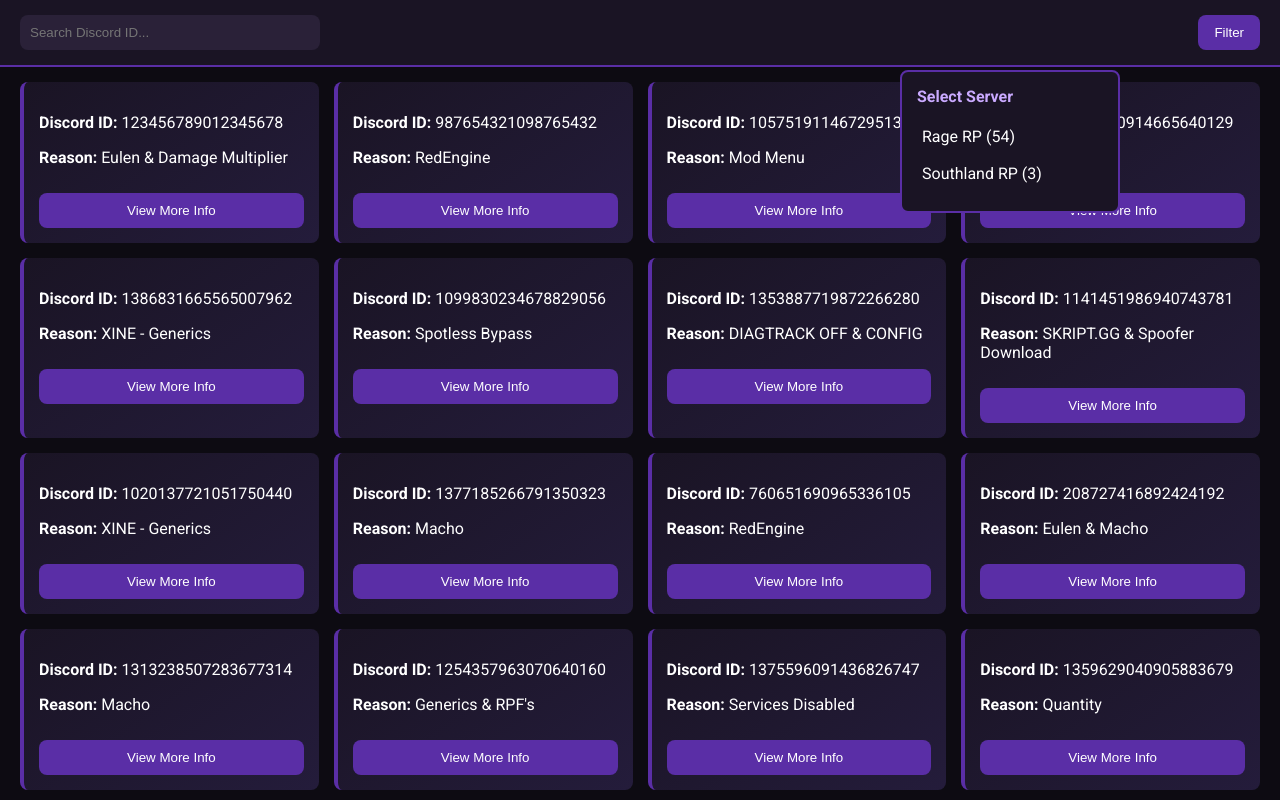
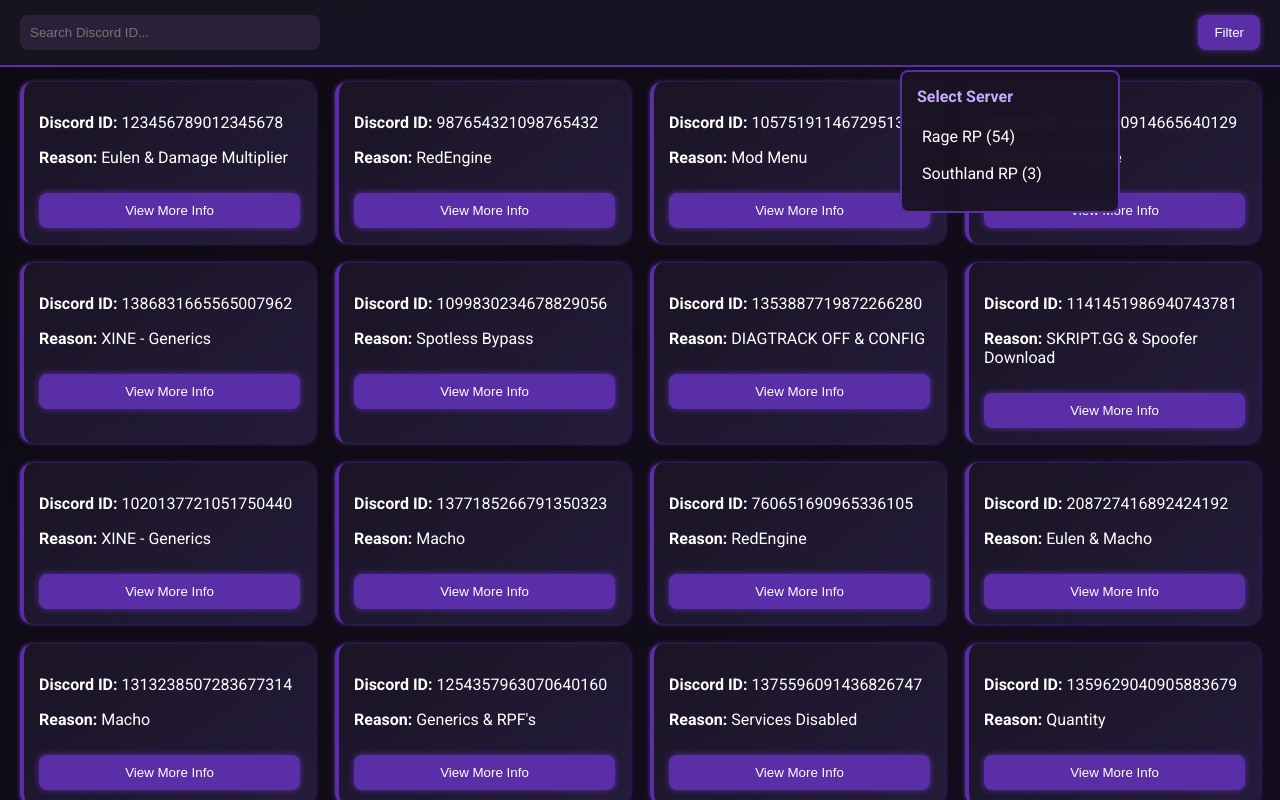
Before and after one commit to DannySS25/CheaterView, a plain HTML site: page index.html in a window 1280 px wide. Both pictures are taken after a click on the button "Filter". Shown: the top 800 px of the page. Drawn offline with Linux system fonts and the light colour scheme.

Commit message:
Update index.html

```diff
--- a/index.html
+++ b/index.html
@@ -11,11 +11,10 @@
 }
 
 body {
-        background-color: #0d0b12;
-        color: white;
-        font-family: 'Roboto', Arial, sans-serif;
     margin: 0;
-        padding: 0;
+    font-family: 'Roboto', sans-serif;
+    background: linear-gradient(135deg, #0d0b12, #1b0f2a);
+    color: #fff;
 }
 
 a {
@@ -37,8 +36,9 @@
     justify-content: space-between;
     align-items: center;
     padding: 15px 20px;
-        background-color: #1a1424;
+    background: rgba(26, 20, 36, 0.9);
     border-bottom: 2px solid #5a2ea6;
+    backdrop-filter: blur(5px);
     gap: 10px;
 }
 
@@ -49,13 +49,13 @@
     border-radius: 8px;
     border: none;
     background-color: #2a2138;
-        color: white;
+    color: #fff;
     transition: all 0.3s;
 }
 
 #searchBar:focus {
     outline: none;
-        box-shadow: 0 0 8px #5a2ea6;
+    box-shadow: 0 0 12px #5a2ea6;
     background-color: #2f234d;
 }
 
@@ -67,10 +67,12 @@
     cursor: pointer;
     border-radius: 8px;
     transition: all 0.2s;
+    box-shadow: 0 0 6px #5a2ea6;
 }
 
 button:hover {
     background-color: #7441d1;
+    box-shadow: 0 0 14px #7441d1, 0 0 20px #5a2ea6;
 }
 
 /* ---------- RESULTS INFO ---------- */
@@ -84,26 +86,32 @@
 #cheaterList {
     display: grid;
     grid-template-columns: repeat(auto-fill, minmax(280px, 1fr));
-        gap: 15px;
-        padding: 0 20px 20px 20px;
+    gap: 20px;
+    padding: 0 20px 40px 20px;
 }
 
 .cheater-card {
     background: linear-gradient(145deg, #1a1424, #241c3b);
     border-left: 4px solid #5a2ea6;
     padding: 15px;
-        border-radius: 8px;
-        transition: transform 0.2s, box-shadow 0.2s;
+    border-radius: 12px;
+    transition: transform 0.3s, box-shadow 0.3s;
+    box-shadow: 0 0 4px #5a2ea6;
 }
 
 .cheater-card:hover {
-        transform: translateY(-3px);
-        box-shadow: 0 4px 15px rgba(90, 46, 166, 0.5);
+    transform: translateY(-6px);
+    box-shadow: 0 0 20px #5a2ea6, 0 8px 20px rgba(90, 46, 166, 0.5);
 }
 
 .cheater-card button {
     margin-top: 10px;
     width: 100%;
+    box-shadow: 0 0 6px #5a2ea6;
+}
+
+.cheater-card button:hover {
+    box-shadow: 0 0 14px #7441d1, 0 0 20px #5a2ea6;
 }
 
 /* ---------- FILTER DROPDOWN ---------- */
@@ -112,15 +120,16 @@
     position: absolute;
     right: 160px;
     top: 70px;
-        background-color: #1a1424;
+    background-color: rgba(26, 20, 36, 0.95);
     border: 2px solid #5a2ea6;
     border-radius: 8px;
     padding: 15px;
     z-index: 999;
     width: 220px;
     opacity: 0;
-        transform: translateY(-10px);
-        transition: all 0.3s ease;
+    transform: translateY(-15px);
+    transition: all 0.4s ease;
+    backdrop-filter: blur(5px);
 }
 
 #filterDropdown.show {
@@ -156,6 +165,7 @@
     width:100%;
     height:100%;
     background: rgba(0,0,0,0.6);
+    backdrop-filter: blur(3px);
     z-index: 998;
 }
 
@@ -172,6 +182,7 @@
     z-index: 999;
     width: 90%;
     max-width: 450px;
+    box-shadow: 0 0 20px #5a2ea6;
 }
 
 #modal h2 {
@@ -184,6 +195,7 @@
     width: 100%;
 }
 
+/* ---------- SEARCH HIGHLIGHT ---------- */
 mark {
     background-color: #5a2ea6;
     color: white;
@@ -229,9 +241,7 @@ fetch("cheaters.json")
         renderCheaters();
         loadFilterOptions();
     })
-    .catch(err => {
-        console.error("Failed to load cheaters.json", err);
-    });
+    .catch(err => console.error("Failed to load cheaters.json", err));
 
 /* -------------------- HIGHLIGHT FUNCTION -------------------- */
 function highlight(text, term) {
@@ -279,11 +289,9 @@ function searchCheaters() {
         return;
     }
 
-    if (results.length === 0) {
-        resultsBox.innerHTML = `The ID: ${input} is not found in our database.`;
-    } else {
-        resultsBox.innerHTML = `${results.length} results found`;
-    }
+    resultsBox.innerHTML = results.length === 0
+        ? `The ID: ${input} is not found in our database.`
+        : `${results.length} results found`;
 
     renderCheaters(results, input);
 }
@@ -297,9 +305,7 @@ function loadFilterOptions() {
     let menu = document.getElementById("filterDropdown");
 
     let servers = {};
-    cheaters.forEach(c => {
-        servers[c.server] = (servers[c.server] || 0) + 1;
-    });
+    cheaters.forEach(c => servers[c.server] = (servers[c.server] || 0) + 1);
 
     menu.innerHTML = "<h3>Select Server</h3>";
 
```
Lines whose indentation alone changed are shown as unchanged.
